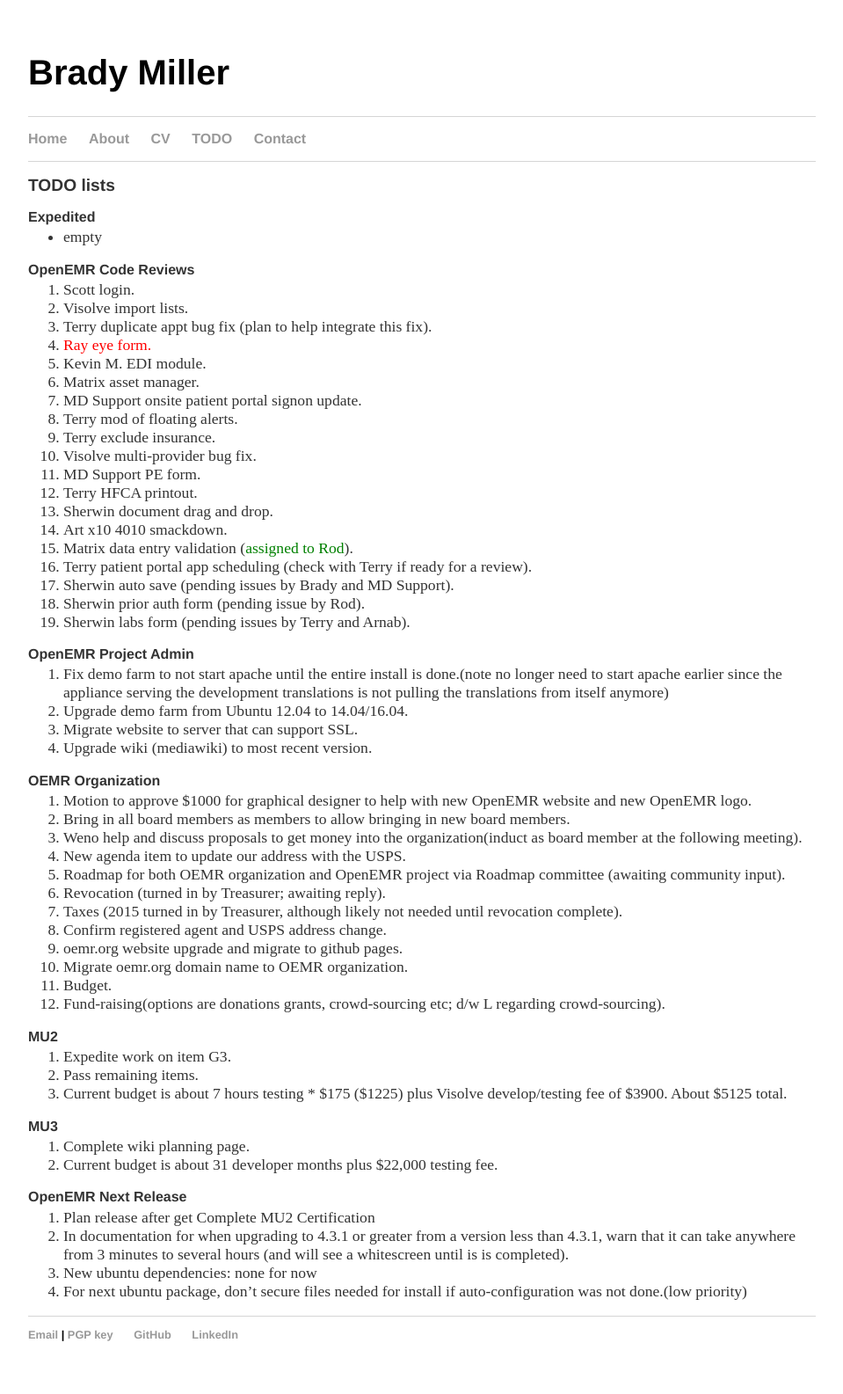
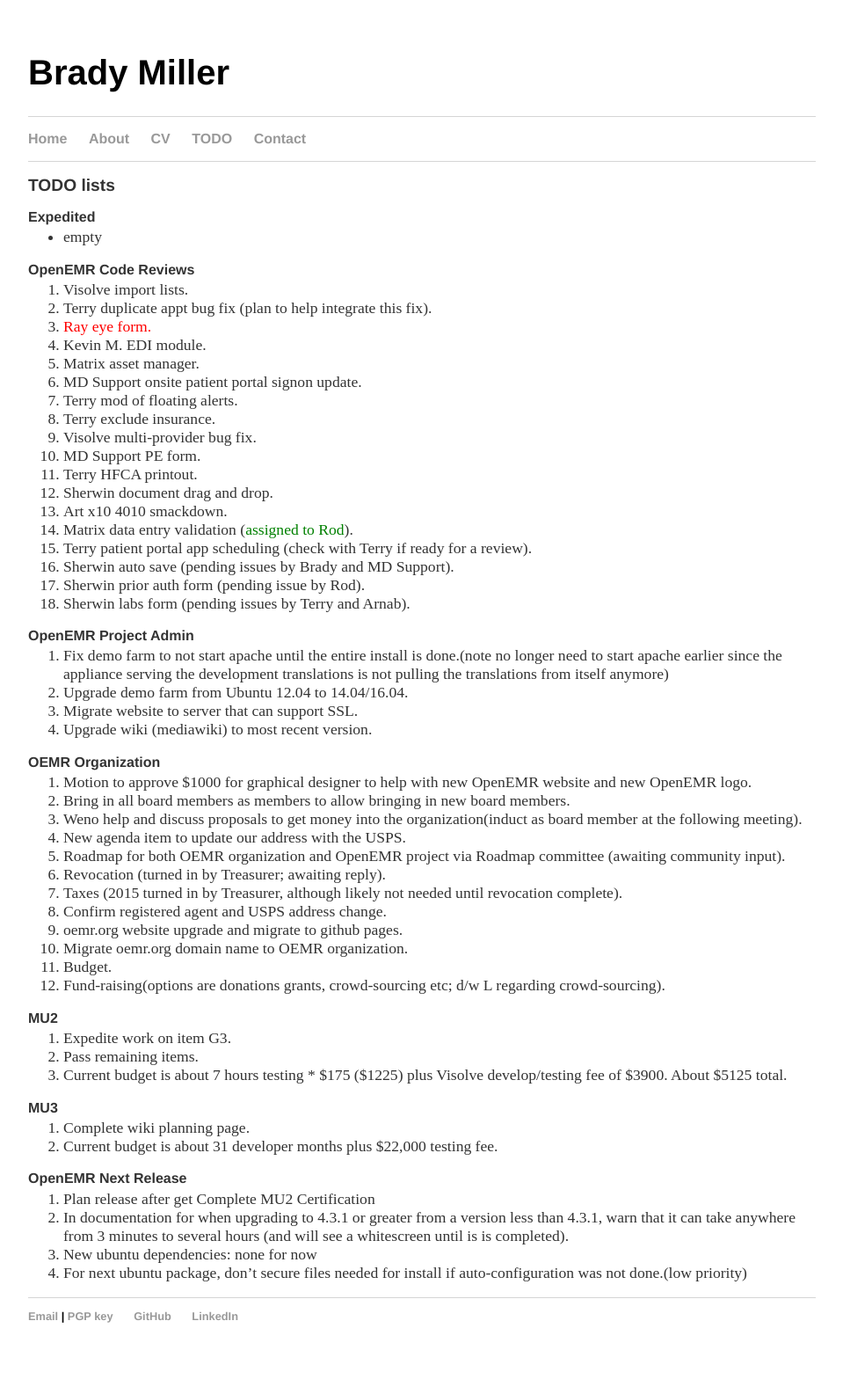
Before and after one commit to bradymiller/bradymiller.github.io, a Jekyll site: the page built from todo/index.md, in a window 1280 px wide. Shown: the whole page at 88% size, without its empty margins (160-1119 px from the left). Built offline with Jekyll 4.4.1, drawn with Linux system fonts in a browser that asks for light colours; after the commit the page ends 1564 px from its top, so only the background shows below that.

Commit message:
Update todo list

```diff
--- a/todo/index.md
+++ b/todo/index.md
@@ -7,7 +7,6 @@
 * empty
 
 ### OpenEMR Code Reviews
-1. Scott login.
 1. Visolve import lists.
 1. Terry duplicate appt bug fix (plan to help integrate this fix).
 1. <span style="color: red">Ray eye form.</span>
```
